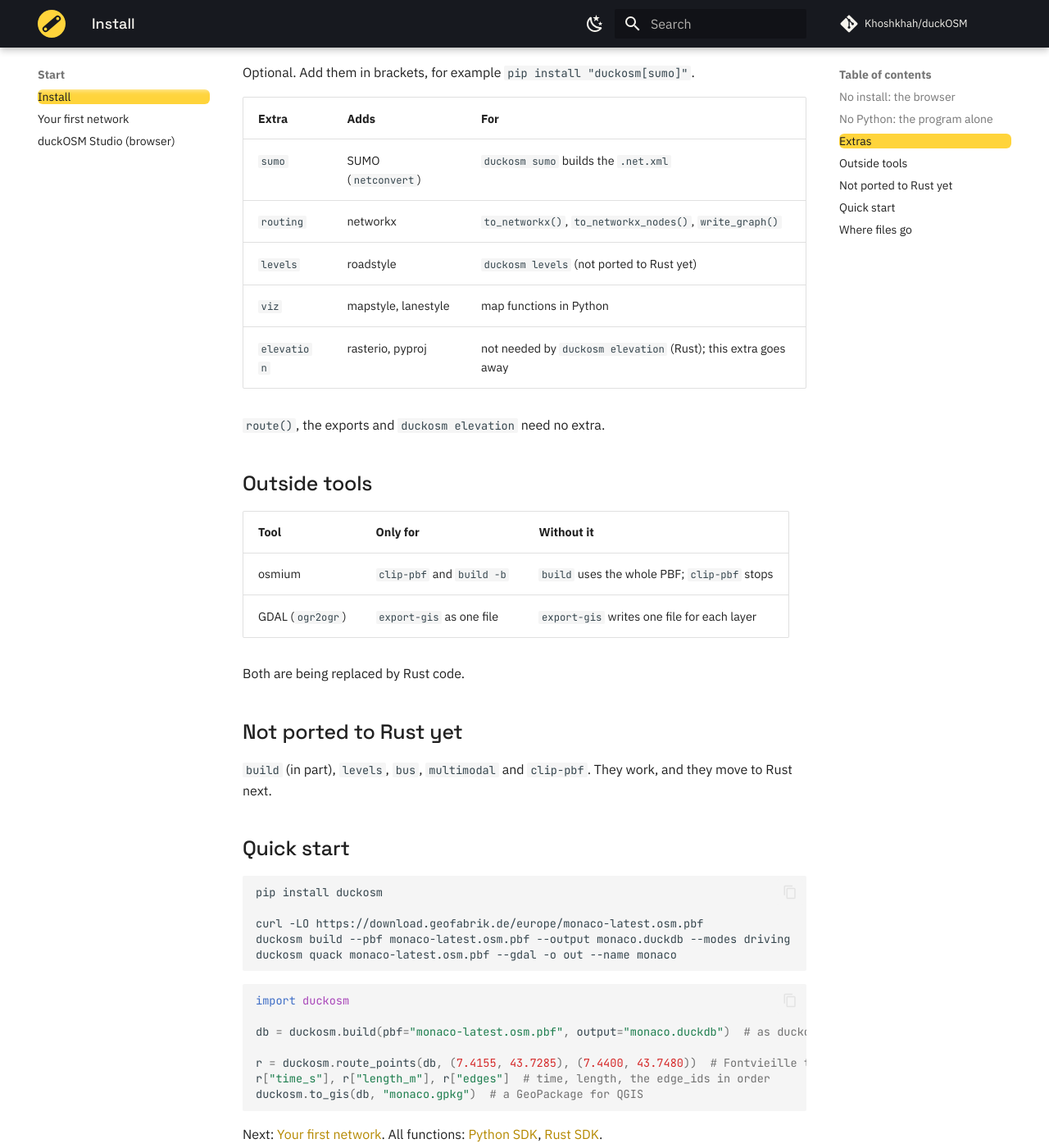
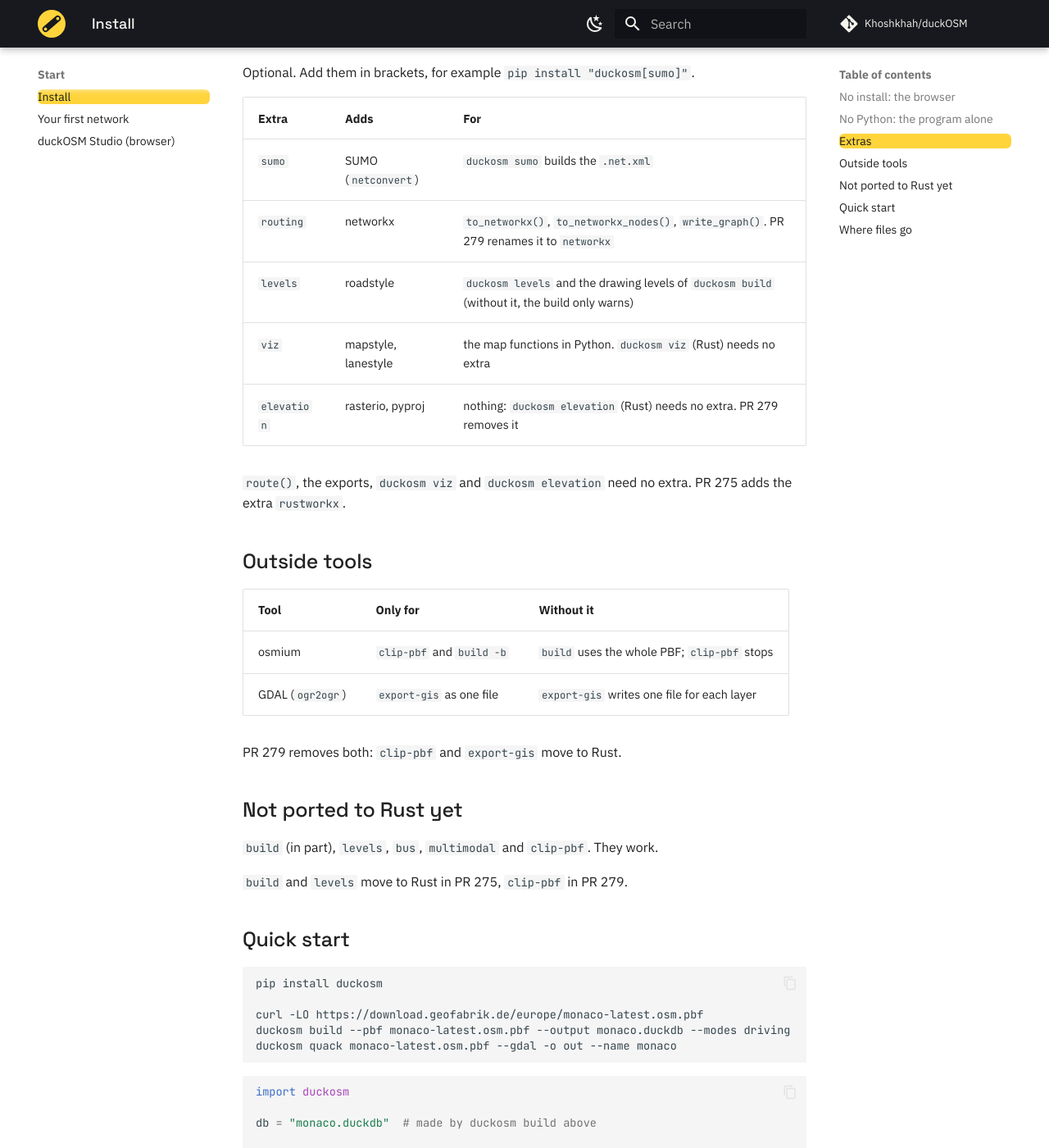
Before and after one commit to Khoshkhah/duckOSM, an MkDocs documentation site: the page built from docs/install.md, in a window 1280 px wide and 1400 px high, scrolled down 1052 px. Shown: the whole window at 82% size. Built offline with MkDocs 1.6.1 and Material for MkDocs 9.7.7, drawn with Linux system fonts in a browser that asks for light colours; comment, search, counter and statistics services are not loaded; some of the changed text lies outside the part shown.

Commit message:
Docs review, chapter start: work in progress (unfinished, not reviewed)
Co-Authored-By: Claude Opus 5.5 <noreply@anthropic.com>

````diff
--- a/docs/install.md
+++ b/docs/install.md
@@ -37,12 +37,12 @@ Optional. Add them in brackets, for example `pip install "duckosm[sumo]"`.
 | Extra | Adds | For |
 |---|---|---|
 | `sumo` | SUMO (`netconvert`) | `duckosm sumo` builds the `.net.xml` |
-| `routing` | networkx | `to_networkx()`, `to_networkx_nodes()`, `write_graph()` |
-| `levels` | roadstyle | `duckosm levels` (not ported to Rust yet) |
-| `viz` | mapstyle, lanestyle | map functions in Python |
-| `elevation` | rasterio, pyproj | not needed by `duckosm elevation` (Rust); this extra goes away |
+| `routing` | networkx | `to_networkx()`, `to_networkx_nodes()`, `write_graph()`. PR 279 renames it to `networkx` |
+| `levels` | roadstyle | `duckosm levels` and the drawing levels of `duckosm build` (without it, the build only warns) |
+| `viz` | mapstyle, lanestyle | the map functions in Python. `duckosm viz` (Rust) needs no extra |
+| `elevation` | rasterio, pyproj | nothing: `duckosm elevation` (Rust) needs no extra. PR 279 removes it |
 
-`route()`, the exports and `duckosm elevation` need no extra.
+`route()`, the exports, `duckosm viz` and `duckosm elevation` need no extra. PR 275 adds the extra `rustworkx`.
 
 ## Outside tools
 
@@ -51,11 +51,13 @@ Optional. Add them in brackets, for example `pip install "duckosm[sumo]"`.
 | osmium | `clip-pbf` and `build -b` | `build` uses the whole PBF; `clip-pbf` stops |
 | GDAL (`ogr2ogr`) | `export-gis` as one file | `export-gis` writes one file for each layer |
 
-Both are being replaced by Rust code.
+PR 279 removes both: `clip-pbf` and `export-gis` move to Rust.
 
 ## Not ported to Rust yet
 
-`build` (in part), `levels`, `bus`, `multimodal` and `clip-pbf`. They work, and they move to Rust next.
+`build` (in part), `levels`, `bus`, `multimodal` and `clip-pbf`. They work.
+
+`build` and `levels` move to Rust in PR 275, `clip-pbf` in PR 279.
 
 ## Quick start
 
@@ -70,14 +72,16 @@ duckosm quack monaco-latest.osm.pbf --gdal -o out --name monaco
 ```python
 import duckosm
 
-db = duckosm.build(pbf="monaco-latest.osm.pbf", output="monaco.duckdb")  # as duckosm build
+db = "monaco.duckdb"  # made by duckosm build above
 
 r = duckosm.route_points(db, (7.4155, 43.7285), (7.4400, 43.7480))  # Fontvieille to Larvotto (lon, lat)
 r["time_s"], r["length_m"], r["edges"]  # time, length, the edge_ids in order
 duckosm.to_gis(db, "monaco.gpkg")  # a GeoPackage for QGIS
 ```
 
-Next: [Your first network](first_network.md). All functions: [Python SDK](reference/python.md), [Rust SDK](reference/rust.md).
+The function `duckosm.build()` comes in PR 275.
+
+All functions: [Python SDK](reference/python.md), [Rust SDK](reference/rust.md).
 
 ## Where files go
 
````
